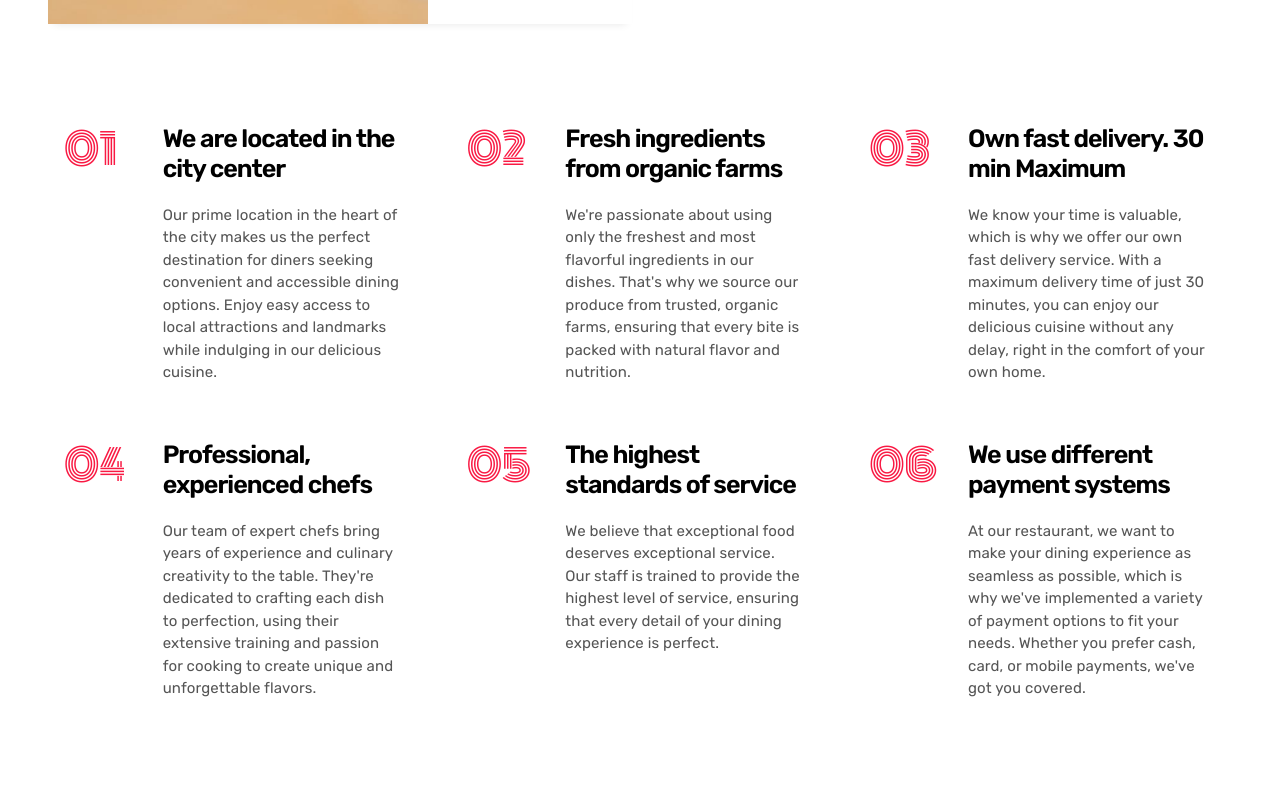
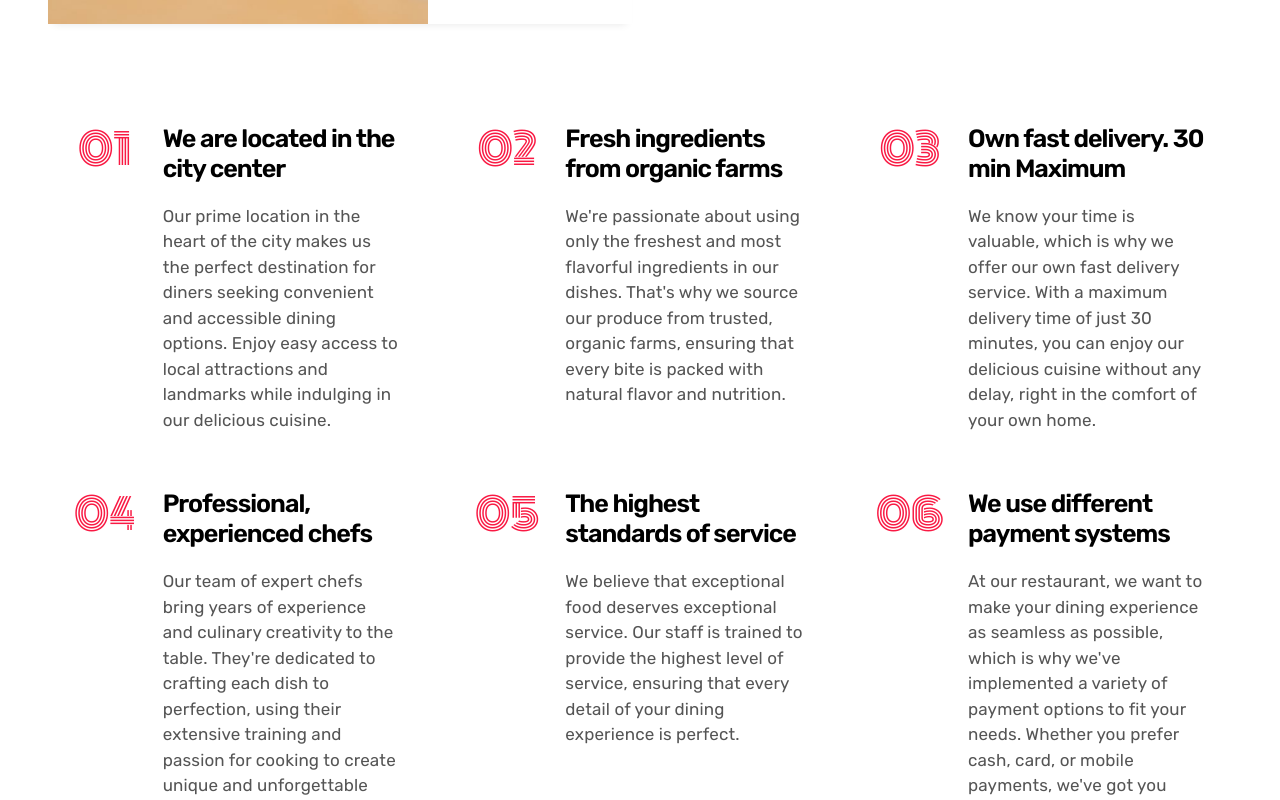
Before and after one commit to sasipriyankaj/foodapp, a React (Vite) app in the folder client/: page / in a window 1280 px wide. Shown: the part 1740-2540 px from the top of the page. Built offline with nearby package versions, Linux system fonts and the light colour scheme; no server answers.

Commit message:
About features updated

```diff
--- a/client/src/components/AboutFeatures/AboutFeatures.css
+++ b/client/src/components/AboutFeatures/AboutFeatures.css
@@ -14,5 +14,5 @@
   font-weight: 600;
 }
 .feature-right p {
-  font-size: 1.5rem;
+  font-size: 1.7rem;
 }
--- a/client/src/components/AboutFeatures/AboutFeatures.tsx
+++ b/client/src/components/AboutFeatures/AboutFeatures.tsx
@@ -1,3 +1,4 @@
+// import important module
 import "./AboutFeatures.css";
 import Container from "@mui/material/Container";
 import Grid from "@mui/material/Grid";
@@ -11,10 +12,14 @@ const AboutFeatures = () => {
         <Grid container spacing={7}>
           {AboutFeaturesData.map((data) => {
             return (
-              <Grid item key={data.id} md={4}>
+              <Grid item key={data.id} md={6} lg={4}>
                 <Grid container spacing={1}>
                   <Grid item xs={3} className="feature-left">
-                    <Typography variant="h2" className="number-cursive">
+                    <Typography
+                      variant="h2"
+                      className="number-cursive"
+                      sx={{ textAlign: "center" }}
+                    >
                       {data.itemNumber}
                     </Typography>
                   </Grid>
```
